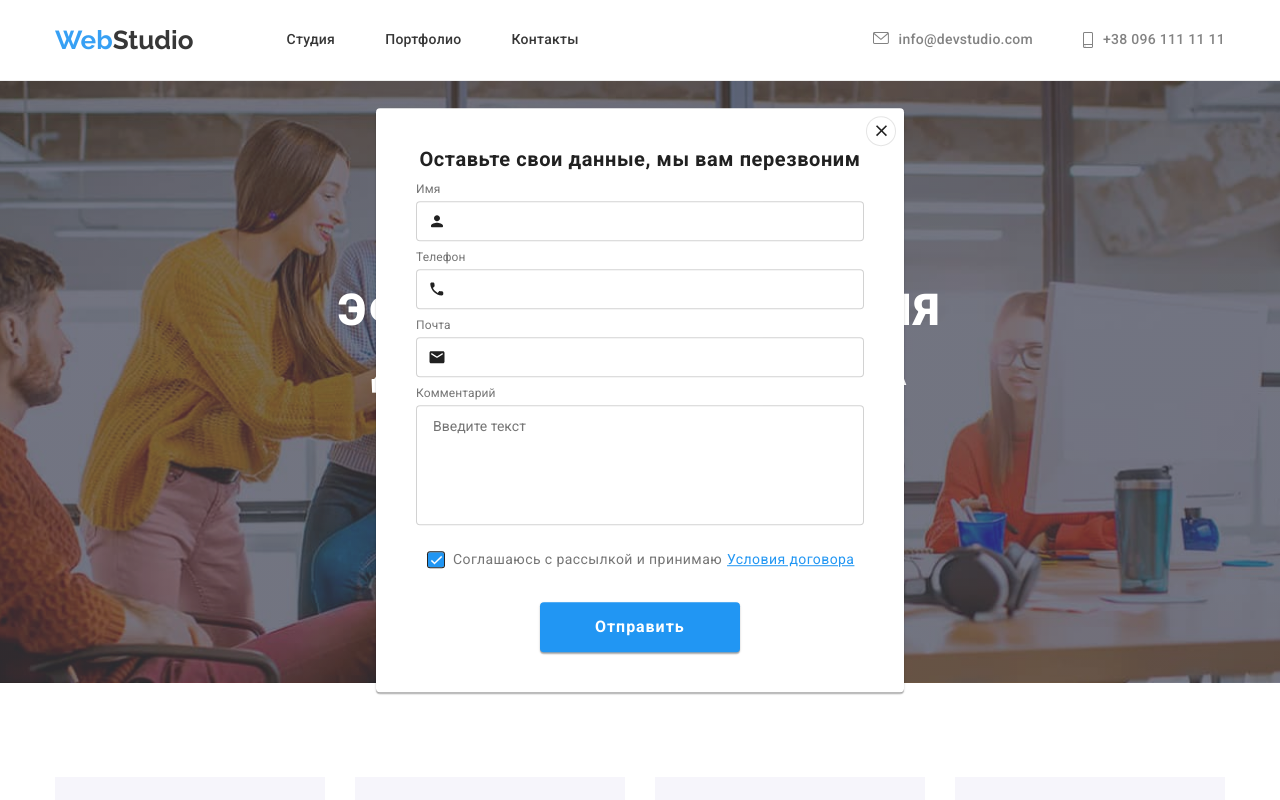
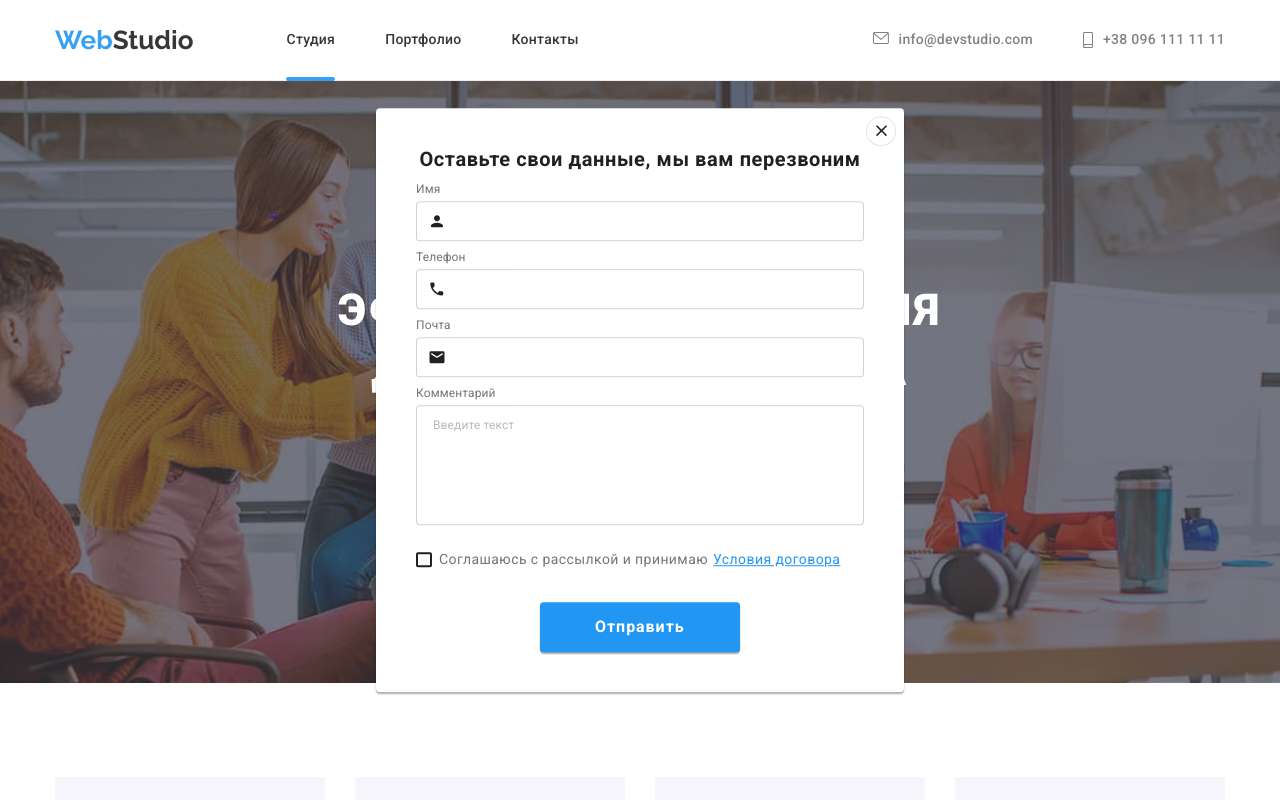
Before and after one commit to ACraft4/goit-markup-hw-06, a plain HTML site: page index.html in a window 1280 px wide. Both pictures are taken after a click on the button "Заказать услугу". Shown: the top 800 px of the page. Drawn offline with nearby package versions, Linux system fonts and the light colour scheme.

Commit message:
Fix checkbox and add improove comment form

```diff
--- a/css/styles.css
+++ b/css/styles.css
@@ -101,6 +101,7 @@ h6 {
 }
 .header-item {
   margin-right: 50px;
+  position: relative;
 }
 .header-item:nth-last-child(1) {
   margin-right: 0;
@@ -134,6 +135,16 @@ h6 {
   padding-bottom: 32px;
   padding-top: 32px;
   transition: color 250ms cubic-bezier(0.4, 0, 0.2, 1);
+}
+.current::after {
+  position: absolute;
+  bottom: -1px;
+  left: 0;
+  content: '';
+  width: 100%;
+  height: 4px;
+  border-radius: 2px;
+  background-color: var(--acent-color);
 }
 .header-mail {
   display: flex;
@@ -717,45 +728,30 @@ h6 {
   border: 0;
   clip: rect(0 0 0 0);
 }
-
 .icon-check-form {
-  position: absolute;
   width: 16px;
   height: 15px;
-  box-shadow: 0 0 0 0.07em #212121;
+  border: 2px solid #212121;
   border-radius: 2px;
-  transition: box-shadow 250ms cubic-bezier(0.4, 0, 0.2, 1);
-}
-.icon-check-form:hover {
-  box-shadow: 0 0 0 0.1em #2196f3;
-}
-.icon-check-form:checked {
-  box-shadow: 0 0 0 0.1em #2196f3;
-}
-.icon-check-form:focus {
-  box-shadow: 0 0 0 0.1em #2196f3;
-}
-
-.check-icon {
   display: flex;
   align-items: center;
   justify-content: center;
-  width: 16px;
-  height: 15px;
-  border-radius: 2px;
-  margin-left: 12px;
-  margin-right: 9px;
+  margin-right: 7px;
+  transition: border 250ms cubic-bezier(0.4, 0, 0.2, 1);
+}
+.icon-check-form:hover {
+  border: 2px solid #2196f3;
+}
+.checkbox:checked + .icon-check-form {
   background-color: #2196f3;
-}
-
-.checkbox:checked + .label-check > .check-icon {
-  background-color: var(--accent-color);
   border: none;
 }
 .checkbox-link {
   color: var(--acent-color);
   margin-left: 5px;
 }
+
+/* Forms */
 .input-form {
   width: 100%;
   height: 40px;
@@ -820,6 +816,12 @@ h6 {
 .comment-form:focus {
   border: 1px solid #2196f3;
 }
+.comment-form::placeholder {
+  font-size: 12px;
+  line-height: 14px;
+  letter-spacing: 0.01em;
+  color: rgba(117, 117, 117, 0.5);
+}
 /* footer-form */
 .footer-email-form {
   margin-left: auto;
--- a/index.html
+++ b/index.html
@@ -22,7 +22,7 @@
             <nav class="header-navigation">
                 <ul class="header-list list">
                     <li class="header-item">
-                        <a class="header-link link hover-focus" href="index.html">Студия</a>
+                        <a class="header-link link hover-focus current" href="index.html">Студия</a>
                     </li>
                     <li class="header-item">
                         <a class="header-link link hover-focus" href="portfolio.html">Портфолио</a>
@@ -449,10 +449,10 @@
                 <textarea class="comment-form" name="comment" id="comment" cols="30" rows="10" placeholder="Введите текст"></textarea>
             </div>
             <div class="modal-form-checkbox">
-                <input type="checkbox" name="policy" id="check" class="checkbox" />
                 <label for="check" class="label-check">
-                    <span class="check-icon">
-                        <svg class="icon-check-form" width="16" height="15">
+                    <input type="checkbox" name="policy" id="check" class="checkbox" />
+                    <span class="icon-check-form">
+                        <svg class="icon-check" width="16" height="15">
                             <use href="images/symbol-defs-6.svg#icon-icon-check-form"></use>
                         </svg>
                     </span>Соглашаюсь с рассылкой и принимаю<a class="checkbox-link" href="">Условия договора</a>
```
Also changed, not shown: portfolio.html (+1 -1 lines).
